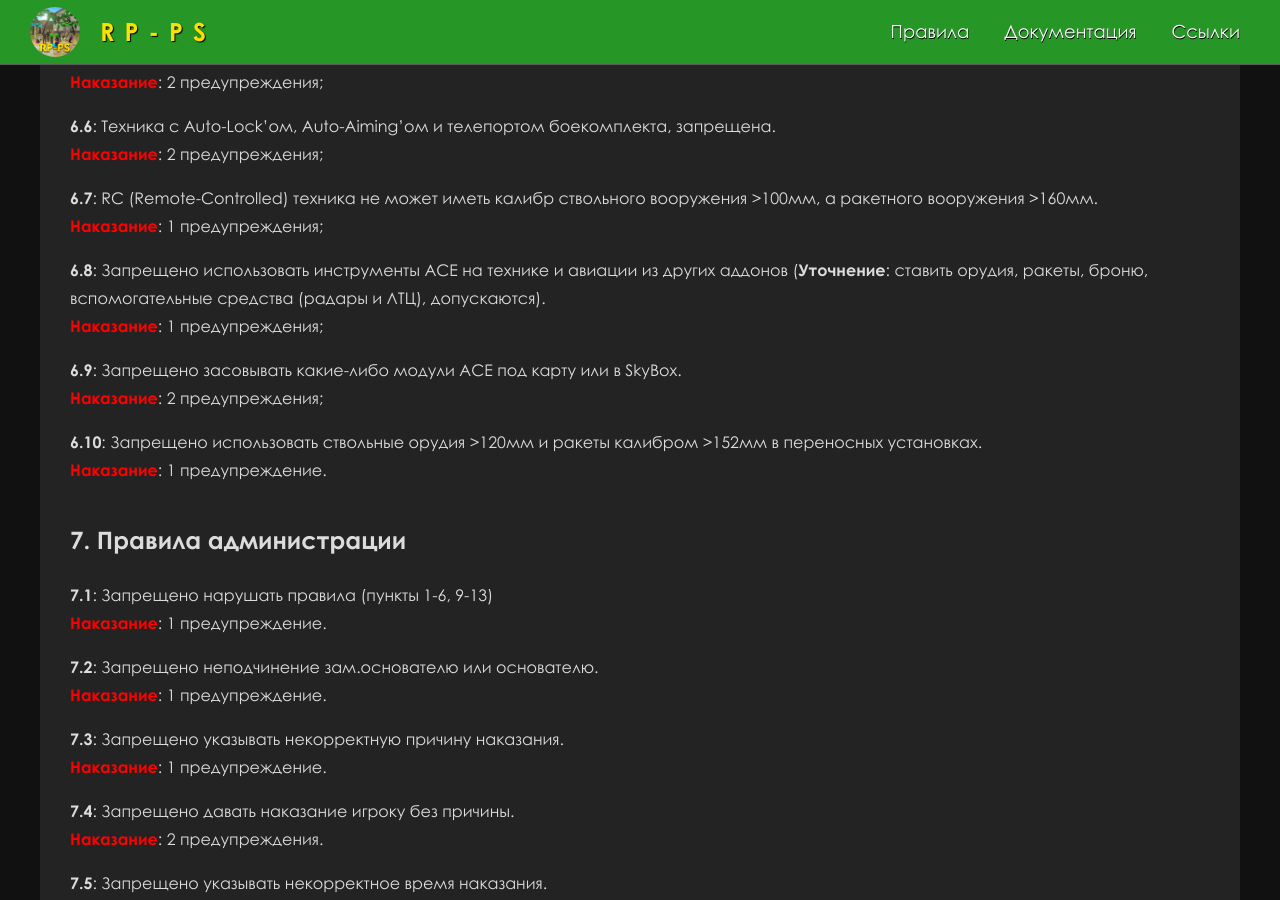
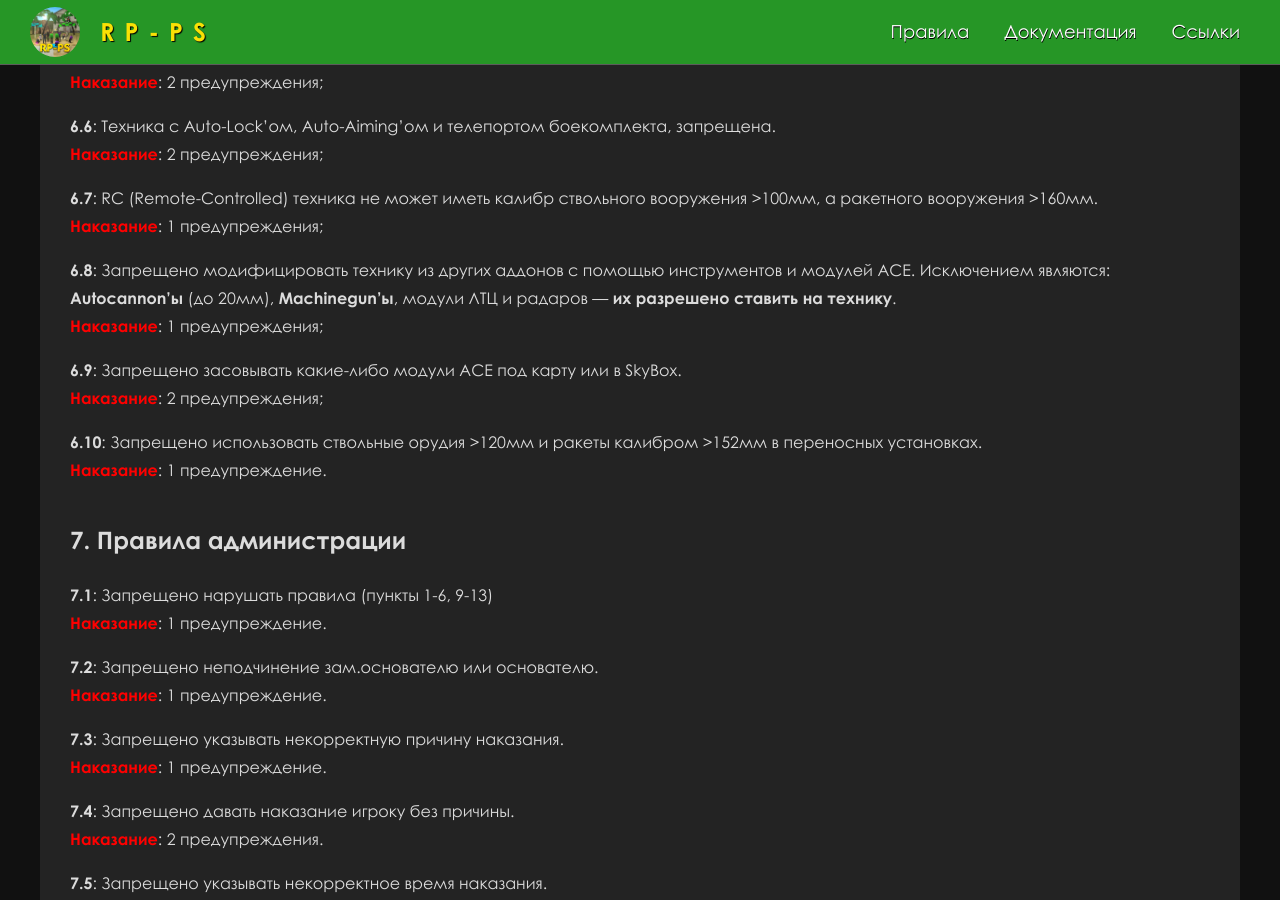
Before and after one commit to RP-PS/RP-PS.github.io, a Jekyll site: the page built from rules.md, in a window 1280 px wide and 900 px high, scrolled down 4187 px. Built offline with Jekyll 4.4.1, drawn with Linux system fonts in a browser that asks for light colours.

Commit message:
Пункт 6.8.
Забалансил правило в угоду игрокам

```diff
--- a/rules.md
+++ b/rules.md
@@ -178,7 +178,7 @@ layout: default
 **6.7**: RC (Remote-Controlled) техника не может иметь калибр ствольного вооружения >100мм, а ракетного вооружения >160мм.
 **Наказание**: 1 предупреждения;
 
-**6.8**: Запрещено использовать инструменты ACE на технике и авиации из других аддонов (**Уточнение**: cтавить орудия, ракеты, броню, вспомогательные средства (радары и ЛТЦ), допускаются).
+**6.8**: Запрещено модифицировать технику из других аддонов с помощью инструментов и модулей ACE. Исключением являются: **Autocannon'ы** (до 20мм), **Machinegun'ы**, модули ЛТЦ и радаров — **их разрешено ставить на технику**.
 **Наказание**: 1 предупреждения;
 
 **6.9**: Запрещено засовывать какие-либо модули ACE под карту или в SkyBox.
```
